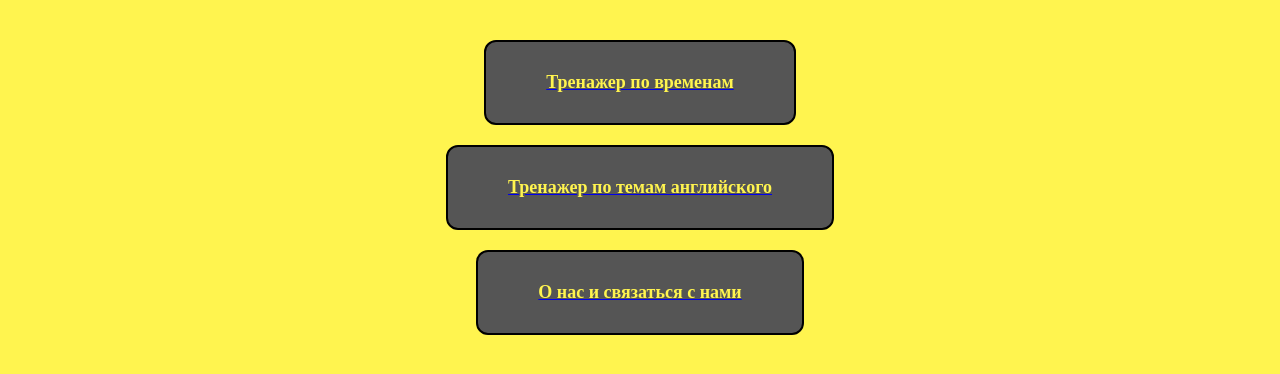
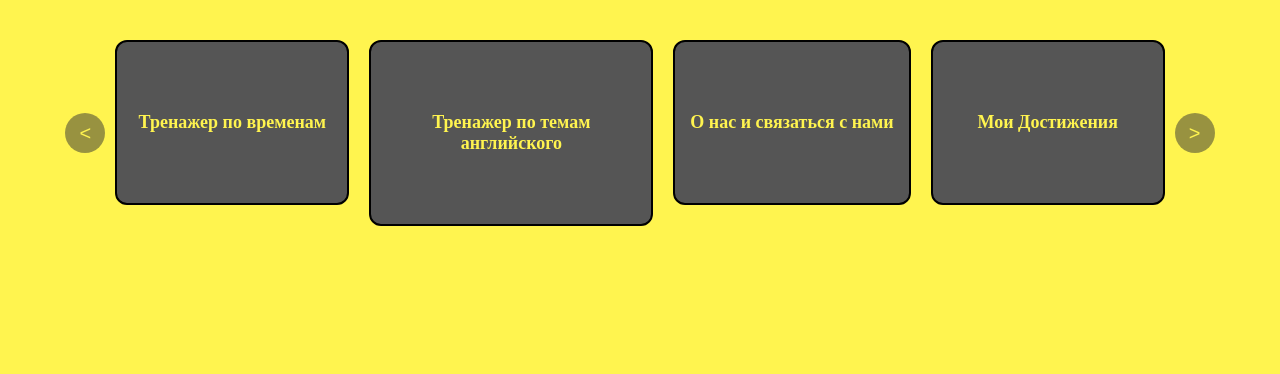
Before and after one commit to developeryudintsev/english_project, a React (Vite) app in the folder context-app/: page / in a window 1280 px wide. Shown: the top 374 px of the page. Built offline with nearby package versions, Linux system fonts and the light colour scheme.

Commit message:
english_projectv0.7

```diff
--- a/context-app/src/AppRoutes.tsx
+++ b/context-app/src/AppRoutes.tsx
@@ -1,92 +1,165 @@
-import { Routes, Route, Link } from "react-router-dom";
+import { Link, Route, Routes } from "react-router-dom";
+import { useState, useEffect } from "react";
 import { App } from "./App";
 
+const cardStyle: React.CSSProperties = {
+    background: "#555",
+    color: "#FFF44F",
+    border: "2px solid black",
+    padding: "70px 15px",
+    borderRadius: "12px",
+    cursor: "pointer",
+    fontSize: "18px",
+    fontWeight: "bold",
+    flex: "0 0 auto",
+    textAlign: "center",
+    minWidth: "200px",
+    maxWidth: "250px",
+};
 const Placeholder = ({ title }: { title: string }) => (
-    <div style={{ textAlign: "center", padding: "40px" }}>
+    <div
+        style={{
+            display: "flex",
+            justifyContent: "center",
+            alignItems: "center",
+            minHeight: "80vh", // почти на весь экран
+            textAlign: "center",
+        }}
+    >
+        <div
+            style={{
+                background: "#555",
+                color: "#FFF44F",
+                border: "2px solid black",
+                padding: "40px 30px",
+                borderRadius: "12px",
+                maxWidth: "400px",
+            }}
+        >
         <h2>{title}</h2>
         <p>Здесь пока что ничего нет</p>
-        <Link to="/">
+        <Link to="/" style={{ textDecoration: "none" }}>
             <button style={{ marginTop: "20px", padding: "10px 20px" }}>Назад</button>
         </Link>
+    </div>
     </div>
 );
 
 export const AppRoutes = () => {
+    const [visibleCount, setVisibleCount] = useState<number>(4);
+    const [currentIndex, setCurrentIndex] = useState(0);
+
+    const MIN_VISIBLE = 1;
+    const MAX_VISIBLE = 4;
+
+    const buttons = [
+        { to: "/app", label: "Тренажер по временам" },
+        { to: "/themes", label: "Тренажер по темам английского" },
+        { to: "/about", label: "О нас и связаться с нами" },
+        { to: "/achievements", label: "Мои Достижения" },
+    ];
+    useEffect(() => {
+        const handleResize = () => {
+            const width = window.innerWidth;
+            if (width < 620) setVisibleCount(MIN_VISIBLE);
+            else if (width < 820) setVisibleCount(2);
+            else if (width < 1050) setVisibleCount(3);
+            else setVisibleCount(MAX_VISIBLE);
+        };
+        handleResize();
+        window.addEventListener("resize", handleResize);
+        return () => window.removeEventListener("resize", handleResize);
+    }, []);
+    const next = () => {
+        if (currentIndex < buttons.length - visibleCount) {
+            setCurrentIndex((prev) => prev + 1);
+        }
+    };
+    const prev = () => {
+        if (currentIndex > 0) {
+            setCurrentIndex((prev) => prev - 1);
+        }
+    };
+
+    const arrowStyle: React.CSSProperties = {
+        background: "#333",
+        color: "#FFF44F",
+        border: "none",
+        borderRadius: "50%",
+        width: "40px",
+        height: "40px",
+        cursor: "pointer",
+        fontSize: "20px",
+    };
+
     return (
         <Routes>
-            {/* Главная страница с кнопками */}
             <Route
                 path="/"
                 element={
                     <div
                         style={{
+                            position: "relative",
+                            padding: "40px 0",
                             display: "flex",
-                            flexDirection: "column",
+                            justifyContent: "center",
                             alignItems: "center",
-                            gap: "20px",
-                            paddingTop: "40px",
+                            gap: "10px",
                         }}
                     >
-                        <Link to="/app">
-                            <div
+                        {/* Левая стрелка */}
+                        <button
+                            onClick={prev}
+                            disabled={currentIndex === 0}
                             style={{
-                                    background: "#555",
-                                    color:'#FFF44F',
-                                    textDecoration: 'none',
-                                    border: "2px solid black",
-                                    padding: "30px 60px",
-                                    borderRadius: "12px",
-                                    cursor: "pointer",
-                                    fontSize: "18px",
-                                    fontWeight: "bold",
+                                ...arrowStyle,
+                                opacity: currentIndex === 0 ? 0.5 : 1,
+                                cursor: currentIndex === 0 ? "not-allowed" : "pointer",
                             }}
                         >
-                                Тренажер по временам
+                            {"<"}
+                        </button>
+
+                        {/* Видимые карточки */}
+                        <div style={{ display: "flex", gap: "20px", overflow: "hidden" }}>
+                            {buttons
+                                .slice(currentIndex, currentIndex + visibleCount)
+                                .map((btn, index) => (
+                                    <Link key={index} to={btn.to} style={{ textDecoration: "none" }}>
+                                        <div style={cardStyle}>{btn.label}</div>
+                                    </Link>
+                                ))}
                         </div>
-                        </Link>
 
-                        <Link to="/themes">
-                            <div
+                        {/* Правая стрелка */}
+                        <button
+                            onClick={next}
+                            disabled={currentIndex >= buttons.length - visibleCount}
                             style={{
-                                    background: "#555",
-                                    color:'#FFF44F',
-                                    textDecoration: 'none',
-                                    border: "2px solid black",
-                                    padding: "30px 60px",
-                                    borderRadius: "12px",
-                                    cursor: "pointer",
-                                    fontSize: "18px",
-                                    fontWeight: "bold",
+                                ...arrowStyle,
+                                opacity: currentIndex >= buttons.length - visibleCount ? 0.5 : 1,
+                                cursor:
+                                    currentIndex >= buttons.length - visibleCount
+                                        ? "not-allowed"
+                                        : "pointer",
                             }}
                         >
-                                Тренажер по темам английского
-                            </div>
-                        </Link>
-
-                        <Link to="/about">
-                            <div
-                                style={{
-                                    textDecoration: 'none',
-                                    background: "#555",
-                                    color:'#FFF44F',
-                                    border: "2px solid black",
-                                    padding: "30px 60px",
-                                    borderRadius: "12px",
-                                    cursor: "pointer",
-                                    fontSize: "18px",
-                                    fontWeight: "bold",
-                                }}
-                            >
-                                О нас и связаться с нами
-                            </div>
-                        </Link>
+                            {">"}
+                        </button>
                     </div>
                 }
             />
 
             <Route path="/app" element={<App />} />
-            <Route path="/themes" element={<Placeholder title="Тренажер по темам английского" />} />
+            <Route
+                path="/themes"
+                element={<Placeholder title="Тренажер по темам английского" />}
+            />
             <Route path="/about" element={<Placeholder title="О нас и связаться с нами" />} />
+            <Route
+                path="/achievements"
+                element={<Placeholder title="Мои Достижения" />}
+            />
         </Routes>
     );
 };
```
Lines whose indentation alone changed are shown as unchanged.
